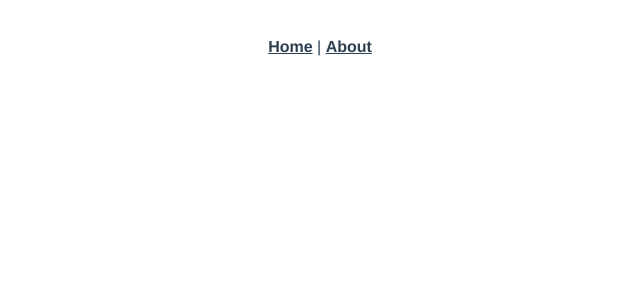
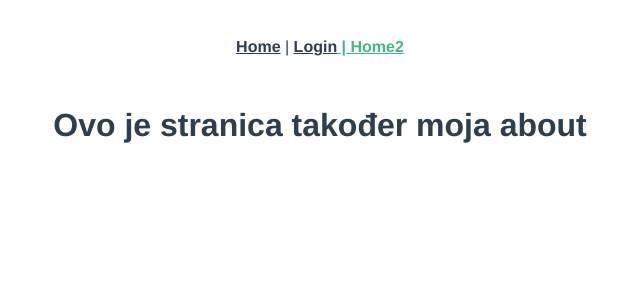
Before and after one commit to Martin6969/gameroo, a Vue app: page /home in a window 1280 px wide. Before the commit this address had no page. Shown: the top 300 px of the page, without its empty margins (320-960 px from the left). Built offline with nearby package versions, Linux system fonts and the light colour scheme.

Commit message:
dan prvi.
Radim login

```diff
--- a/src/App.vue
+++ b/src/App.vue
@@ -1,7 +1,8 @@
 <template>
   <nav>
     <router-link to="/">Home</router-link> |
-    <router-link to="/about">About</router-link>
+    <router-link to="/login">Login</router-link>
+    <router-link to="/home"> | Home2</router-link>
   </nav>
   <router-view/>
 </template>
--- a/src/router/index.js
+++ b/src/router/index.js
@@ -4,17 +4,23 @@ import HomeView from '../views/HomeView.vue'
 const routes = [
   {
     path: '/',
-    name: 'home',
+    name: 'homeview',
     component: HomeView
   },
   {
-    path: '/about',
-    name: 'about',
+    path: '/login',
+    name: 'Login',
     // route level code-splitting
     // this generates a separate chunk (about.[hash].js) for this route
     // which is lazy-loaded when the route is visited.
-    component: () => import(/* webpackChunkName: "about" */ '../views/AboutView.vue')
+    component: () => import(/* webpackChunkName: "login" */ '../views/Login.vue')
+  },
+  {
+    path: '/home',
+    name: 'home',
+    component: () => import(/* webpackChunkName: "about" */ '../views/Home.vue')
   }
+
 ]
 
 const router = createRouter({
--- a/src/views/AboutView.vue
+++ /dev/null
@@ -1,5 +0,0 @@
-<template>
-  <div class="about">
-    <h1>This is an about page</h1>
-  </div>
-</template>
--- /dev/null
+++ b/src/views/Home.vue
@@ -0,0 +1,5 @@
+<template>
+    <div class="home">
+      <h1>Ovo je stranica također moja about</h1>
+    </div>
+  </template>
--- a/src/views/HomeView.vue
+++ b/src/views/HomeView.vue
@@ -1,5 +1,5 @@
 <template>
-  <div class="home">
+  <div class="homeview">
     <img alt="Vue logo" src="../assets/logo.png">
     <HelloWorld msg="Welcome to Your Vue.js App"/>
   </div>
@@ -16,3 +16,7 @@ export default {
   }
 }
 </script>
+
+<style scoped>
+
+</style>
--- /dev/null
+++ b/src/views/Login.vue
@@ -0,0 +1,5 @@
+<template>
+  <div class="login">
+    <h1>Ovo je stranica moja login</h1>
+  </div>
+</template>
```
